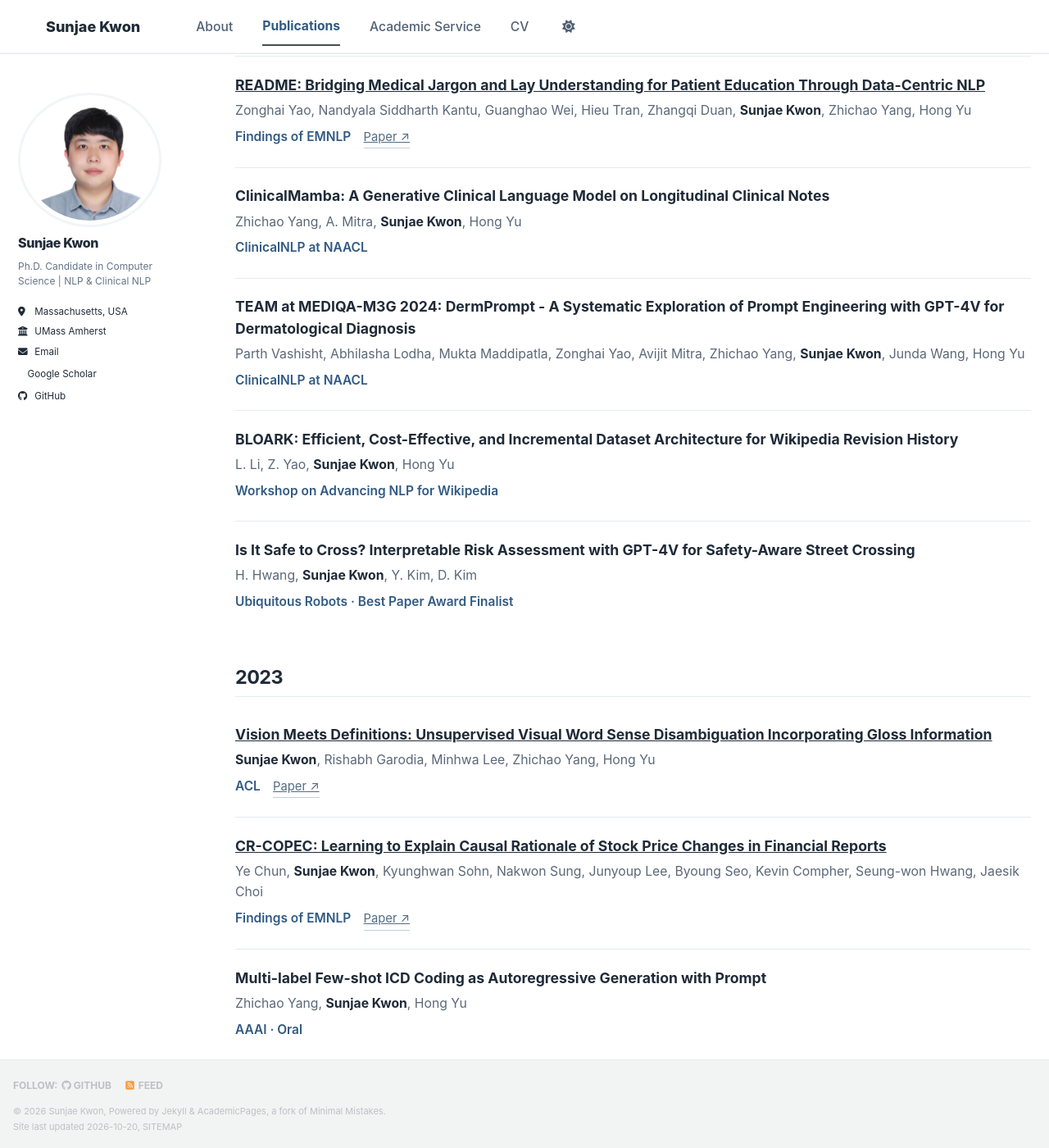
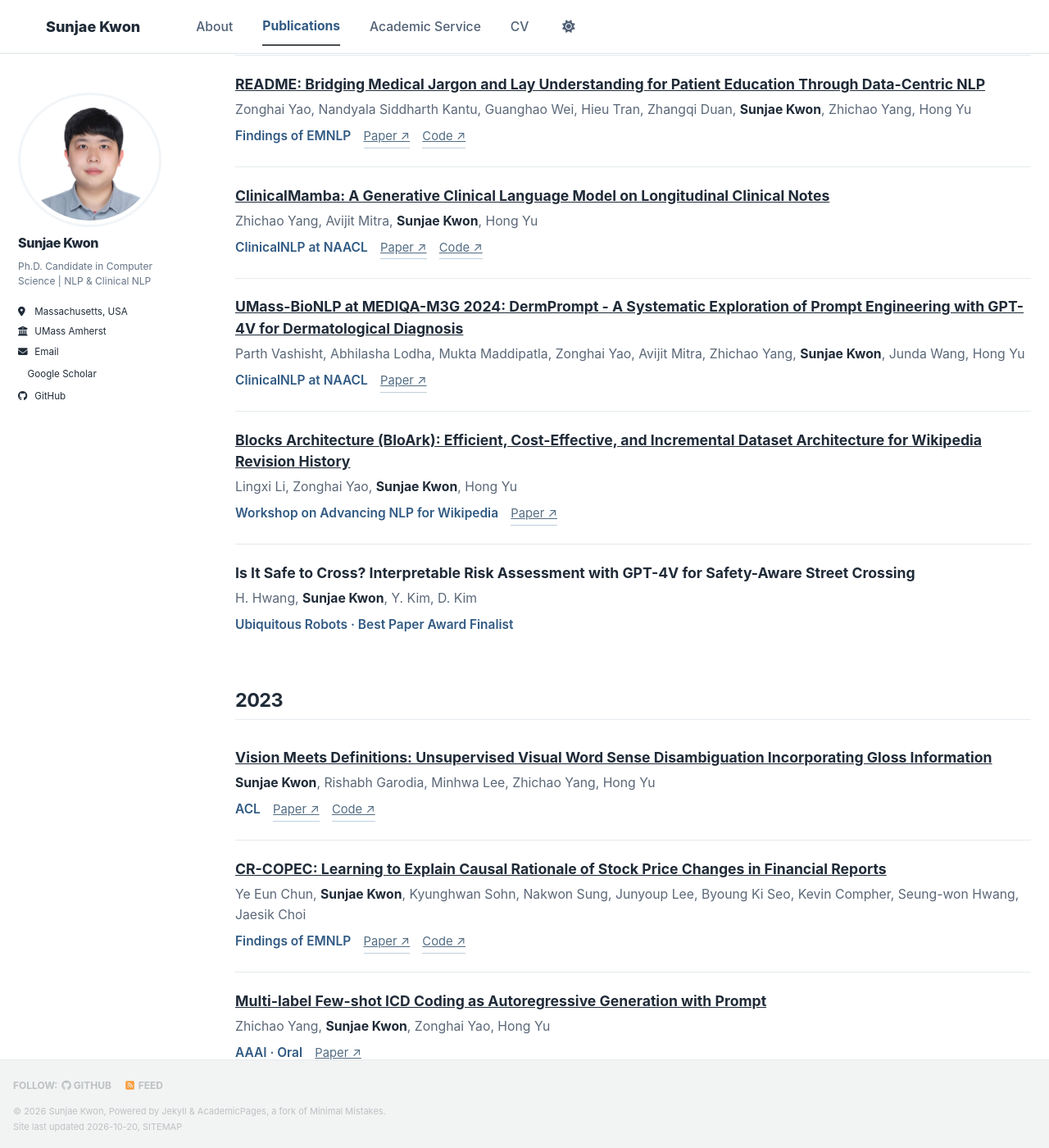
Before and after one commit to soon91jae/soon91jae.github.io, a Jekyll site: the page built from _pages/publications.html, in a window 1280 px wide and 1400 px high, scrolled down 1400 px. Shown: the whole window at 82% size. Built offline with Jekyll 4.4.1, drawn with Linux system fonts in a browser that asks for light colours; a style sheet for code colours, icons or effects is not loaded; some of the changed text lies outside the part shown.

Commit message:
Add verified publication links and official code repositories; correct citation metadata

```diff
--- a/_data/papers.yml
+++ b/_data/papers.yml
@@ -28,23 +28,29 @@
   authors: "Sunjae Kwon, Xun Wang, Weisong Liu, Emily Druhl, Minhee Sung, Joel Reisman, Wenjun Li, Robert Kerns, William Becker, Hong Yu"
   venue: "NAACL"
   paper: "https://aclanthology.org/2024.naacl-long.244/"
+  code: "https://github.com/soon91jae/ORAB_MIMIC"
 - year: 2024
   title: "README: Bridging Medical Jargon and Lay Understanding for Patient Education Through Data-Centric NLP"
   authors: "Zonghai Yao, Nandyala Siddharth Kantu, Guanghao Wei, Hieu Tran, Zhangqi Duan, Sunjae Kwon, Zhichao Yang, Hong Yu"
   venue: "Findings of EMNLP"
   paper: "https://aclanthology.org/2024.findings-emnlp.737/"
+  code: "https://github.com/zonghai-yao/NoteAid-README"
 - year: 2024
   title: "ClinicalMamba: A Generative Clinical Language Model on Longitudinal Clinical Notes"
-  authors: "Zhichao Yang, A. Mitra, Sunjae Kwon, Hong Yu"
+  authors: "Zhichao Yang, Avijit Mitra, Sunjae Kwon, Hong Yu"
   venue: "ClinicalNLP at NAACL"
+  paper: "https://aclanthology.org/2024.clinicalnlp-1.5/"
+  code: "https://github.com/whaleloops/ClinicalMamba"
 - year: 2024
-  title: "TEAM at MEDIQA-M3G 2024: DermPrompt - A Systematic Exploration of Prompt Engineering with GPT-4V for Dermatological Diagnosis"
+  title: "UMass-BioNLP at MEDIQA-M3G 2024: DermPrompt - A Systematic Exploration of Prompt Engineering with GPT-4V for Dermatological Diagnosis"
   authors: "Parth Vashisht, Abhilasha Lodha, Mukta Maddipatla, Zonghai Yao, Avijit Mitra, Zhichao Yang, Sunjae Kwon, Junda Wang, Hong Yu"
   venue: "ClinicalNLP at NAACL"
+  paper: "https://aclanthology.org/2024.clinicalnlp-1.50/"
 - year: 2024
-  title: "BLOARK: Efficient, Cost-Effective, and Incremental Dataset Architecture for Wikipedia Revision History"
-  authors: "L. Li, Z. Yao, Sunjae Kwon, Hong Yu"
+  title: "Blocks Architecture (BloArk): Efficient, Cost-Effective, and Incremental Dataset Architecture for Wikipedia Revision History"
+  authors: "Lingxi Li, Zonghai Yao, Sunjae Kwon, Hong Yu"
   venue: "Workshop on Advancing NLP for Wikipedia"
+  paper: "https://aclanthology.org/2024.wikinlp-1.16/"
 - year: 2024
   title: "Is It Safe to Cross? Interpretable Risk Assessment with GPT-4V for Safety-Aware Street Crossing"
   authors: "H. Hwang, Sunjae Kwon, Y. Kim, D. Kim"
@@ -54,27 +60,32 @@
   authors: "Sunjae Kwon, Rishabh Garodia, Minhwa Lee, Zhichao Yang, Hong Yu"
   venue: "ACL"
   paper: "https://aclanthology.org/2023.acl-long.88/"
+  code: "https://github.com/soon91jae/UVWSD"
 - year: 2023
   title: "CR-COPEC: Learning to Explain Causal Rationale of Stock Price Changes in Financial Reports"
-  authors: "Ye Chun, Sunjae Kwon, Kyunghwan Sohn, Nakwon Sung, Junyoup Lee, Byoung Seo, Kevin Compher, Seung-won Hwang, Jaesik Choi"
+  authors: "Ye Eun Chun, Sunjae Kwon, Kyunghwan Sohn, Nakwon Sung, Junyoup Lee, Byoung Ki Seo, Kevin Compher, Seung-won Hwang, Jaesik Choi"
   venue: "Findings of EMNLP"
   paper: "https://aclanthology.org/2023.findings-emnlp.26/"
+  code: "https://github.com/CR-COPEC/CR-COPEC"
 - year: 2023
   title: "Multi-label Few-shot ICD Coding as Autoregressive Generation with Prompt"
-  authors: "Zhichao Yang, Sunjae Kwon, Hong Yu"
+  authors: "Zhichao Yang, Sunjae Kwon, Zonghai Yao, Hong Yu"
   venue: "AAAI · Oral"
+  paper: "https://ojs.aaai.org/index.php/AAAI/article/view/25668"
 - year: 2022
-  title: "MedJEx: A Medical Jargon Extraction Model with Wiki's Hyperlink Information and Contextualized Masked Language Model Score"
-  authors: "Sunjae Kwon, Zonghai Yao, Hong Yu"
+  title: "MedJEx: A Medical Jargon Extraction Model with Wiki's Hyperlink Span and Contextualized Masked Language Model Score"
+  authors: "Sunjae Kwon, Zonghai Yao, Harmon Jordan, David Levy, Brian Corner, Hong Yu"
   venue: "EMNLP"
+  paper: "https://aclanthology.org/2022.emnlp-main.805/"
 - year: 2021
   title: "Word Sense Disambiguation Based on Context Selection Using Knowledge-Based Word Similarity"
   authors: "Sunjae Kwon, Donghyeon Oh, Y. Ko"
   venue: "Information Processing & Management"
 - year: 2021
   title: "The Global Banking Standards QA Dataset (GBS-QA)"
-  authors: "K. Sohn, Sunjae Kwon, J. Choi"
+  authors: "Kyunghwan Sohn, Sunjae Kwon, Jaesik Choi"
   venue: "EcoNLP at EMNLP"
+  paper: "https://aclanthology.org/2021.econlp-1.3/"
 - year: 2020
   title: "Why Do Masked Neural Language Models Still Need Commonsense Repositories to Handle Semantic Variations in Question Answering?"
   authors: "Sunjae Kwon, C. Kang, J. Han, J. Choi"
@@ -85,16 +96,18 @@
   venue: "Pattern Recognition Letters"
 - year: 2018
   title: "Word Sense Disambiguation Based on Word Similarity Calculation Using Word Vector Representation from a Knowledge-Based Graph"
-  authors: "D. Oh, Sunjae Kwon, K. Kim, Y. Ko"
+  authors: "Dongsuk O, Sunjae Kwon, Kyungsun Kim, Youngjoong Ko"
   venue: "COLING"
+  paper: "https://aclanthology.org/C18-1229/"
 - year: 2017
   title: "A Robust Named-Entity Recognition System Using Syllable Bigram Embedding with Eojeol Prefix Information"
   authors: "Sunjae Kwon, Y. Ko, J. Seo"
   venue: "CIKM"
 - year: 2017
   title: "A Method to Generate a Machine-Labeled Data for Biomedical Named Entity Recognition with Various Sub-domains"
-  authors: "J. Kim, Sunjae Kwon, Y. Ko, J. Seo"
+  authors: "Juae Kim, Sunjae Kwon, Youngjoong Ko, Jungyun Seo"
   venue: "DDDSM at IJCNLP"
+  paper: "https://aclanthology.org/W17-5807/"
 - year: 2017
   title: "UNIST SAIL System for TAC 2017 Cold Start Slot Filling"
   authors: "S. Lim, Sunjae Kwon, S. Lee, J. Choi"
```
